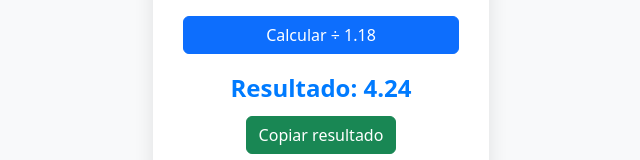
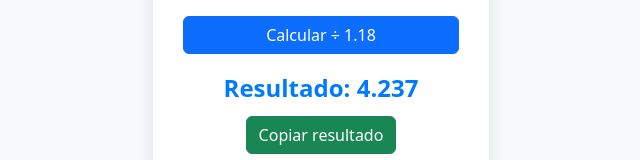
Before and after one commit to Jerson1962/calculadora, a plain HTML site: page index.html in a window 1280 px wide. Both pictures are taken after typing "5" into the empty fields and a click on the button "Calcular ÷ 1.18". Shown: the part 373-533 px from the top of the page, without its empty margins (319-959 px from the left). Drawn offline with nearby package versions, Linux system fonts and the light colour scheme.

Commit message:
Update index.html

```diff
--- a/index.html
+++ b/index.html
@@ -73,7 +73,7 @@
       resultado.style.color = "red";
       copyButton.classList.remove("visible");
     } else {
-      const total = (valor / 1.18).toFixed(2);
+      const total = (valor / 1.18).toFixed(3); // Mostrar tres decimales
       resultado.textContent = `Resultado: ${total}`;
       resultado.classList.add("visible");
       resultado.style.color = "#007bff";
```
